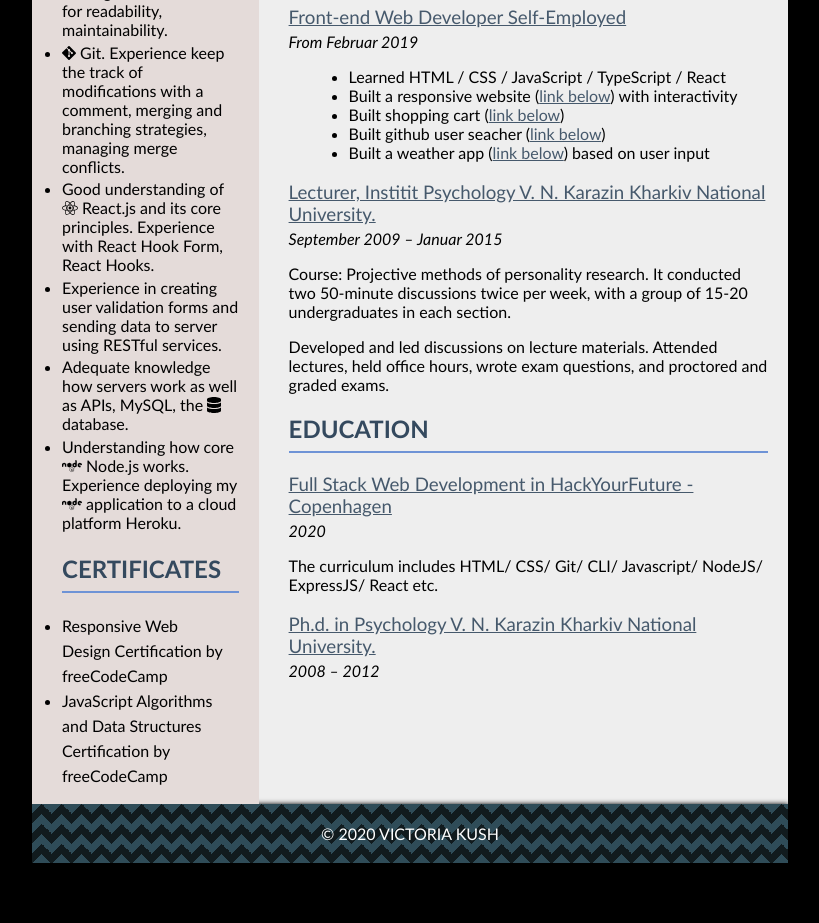
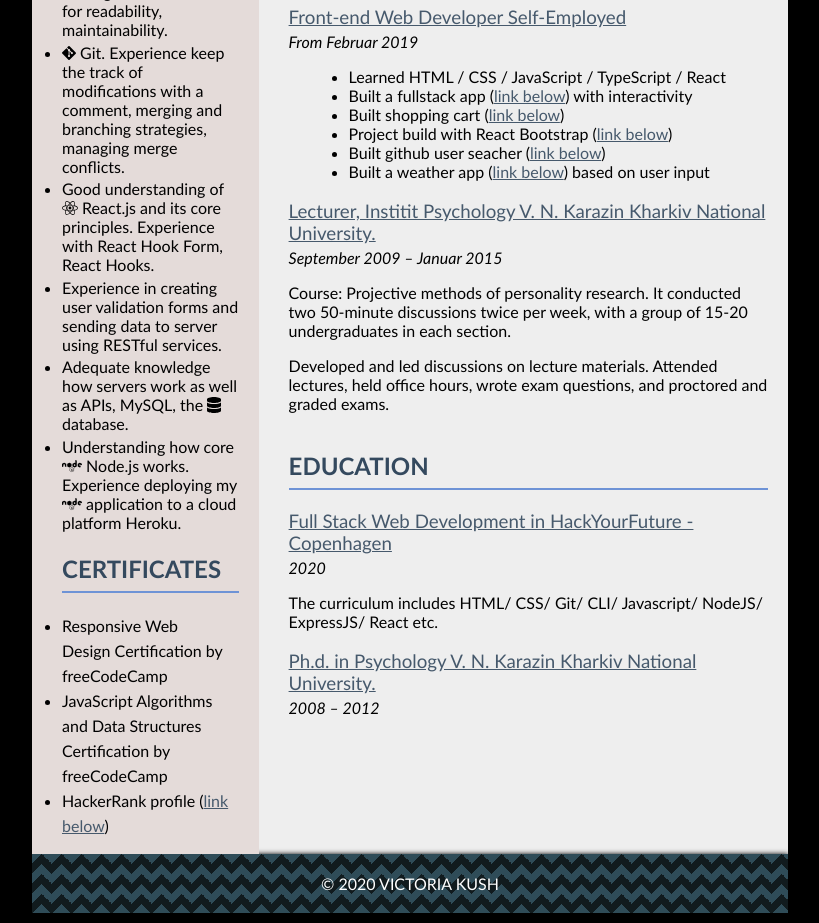
Before and after one commit to panivita/CV-Victoria-Kush, a React (Create React App) app: page / in a window 1280 px wide. Shown: the part 1000-1923 px from the top of the page, without its empty margins (230-1049 px from the left). Before the commit the page ends 1873 px from the top, so only its background shows below. Built offline with nearby package versions, Linux system fonts and the light colour scheme.

Commit message:
add new information

```diff
--- a/src/my-cv.css
+++ b/src/my-cv.css
@@ -132,7 +132,7 @@
   padding: 20px;
 }
 
-.experience a {
+.experience a, .column a {
   color: #46596C;
 }
 
--- a/src/sections/Education.js
+++ b/src/sections/Education.js
@@ -4,21 +4,20 @@
   return (
     <>
       <section className="education">
-        <h2>EDUCATION</h2>
+        <h2 style={{ marginTop: "8%" }}>EDUCATION</h2>
         <h3>Full Stack Web Development in HackYourFuture - Copenhagen</h3>
         <p>
           <i>2020</i>
         </p>
         <p>
-          The curriculum includes
-          HTML/ CSS/ Git/ CLI/ Javascript/ NodeJS/ ExpressJS/ React etc.
+          The curriculum includes HTML/ CSS/ Git/ CLI/ Javascript/ NodeJS/
+          ExpressJS/ React etc.
         </p>
         <h3>Ph.d. in Psychology V. N. Karazin Kharkiv National University.</h3>
         <p>
           <i>2008 – 2012</i>
         </p>
       </section>
-
     </>
   );
 };
--- a/src/sections/Profile-Experience.js
+++ b/src/sections/Profile-Experience.js
@@ -64,7 +64,7 @@
         <ul>
           <li>Learned HTML / CSS / JavaScript / TypeScript / React</li>
           <li>
-            Built a responsive website (
+            Built a fullstack app (
             <a
               href="https://homemade-cakes.herokuapp.com/"
               title="about my hobby website"
@@ -80,6 +80,18 @@
             <a
               href="https://panivita.github.io/demo/javascript/javascript3/week3/Shopping-cart/index.html"
               title="shopping cart in github.pages"
+              target="_blank"
+              rel="noopener noreferrer"
+            >
+              link below
+            </a>
+            )
+          </li>
+          <li>
+            Project build with React Bootstrap (
+            <a
+              href="https://tenancy-challenge.herokuapp.com/"
+              title="tenancy project"
               target="_blank"
               rel="noopener noreferrer"
             >
--- a/src/sections/Skills.js
+++ b/src/sections/Skills.js
@@ -83,6 +83,18 @@
               JavaScript Algorithms and Data Structures Certification by
               freeCodeCamp
             </li>
+            <li>
+              HackerRank profile (
+              <a
+                href="https://www.hackerrank.com/victoria_v_kush"
+                title="HackerRank profile"
+                target="_blank"
+                rel="noopener noreferrer"
+              >
+                link below
+              </a>
+              )
+            </li>
           </ul>
         </div>
       </section>
```
